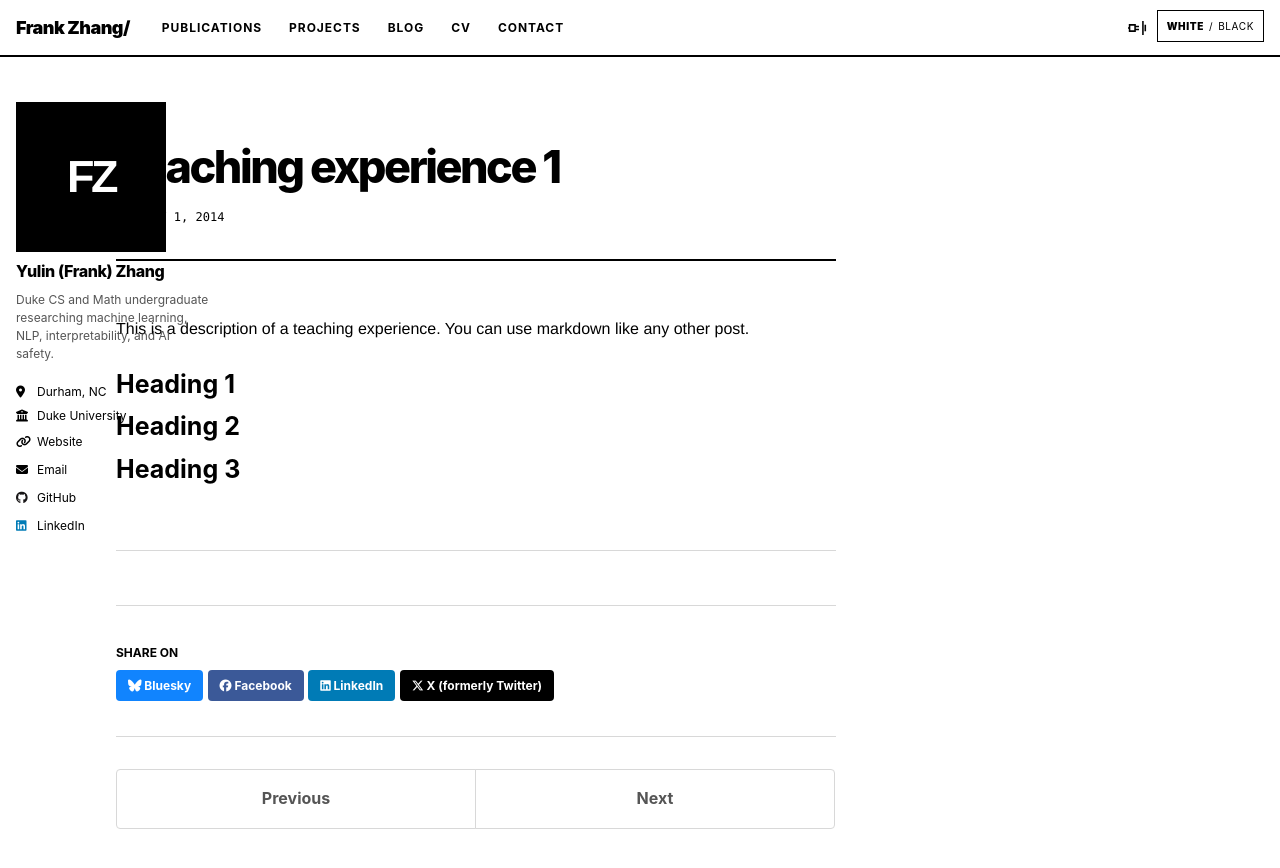
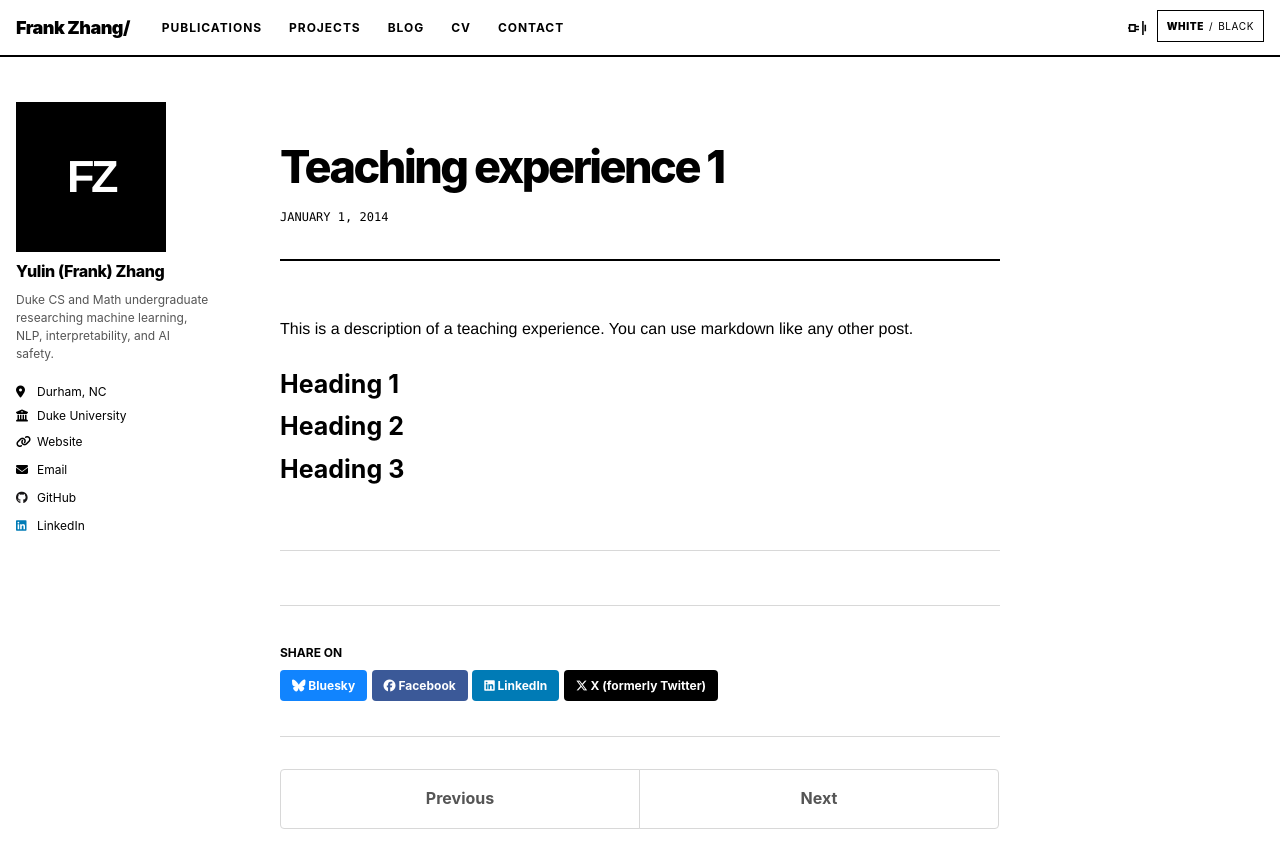
Before and after one commit to frankyzha/frankyzha.github.io, a Jekyll site: the page built from _teaching/2014-spring-teaching-1.md, in a window 1280 px wide. Shown: the top 868 px of the page. Built offline with Jekyll 4.4.1, drawn with Linux system fonts in a browser that asks for light colours.

Commit message:
Center the post and tighten the contents offset

```diff
--- a/_sass/frank/_blog.scss
+++ b/_sass/frank/_blog.scss
@@ -54,7 +54,7 @@
   width: 100%;
   max-width: $frank-post-width;
   float: none;
-  margin: 0 auto 0 max(2rem, calc(50vw - 540px));
+  margin: 0 auto;
   padding: clamp(1rem, 2vw, 1.5rem) 0 4rem;
 }
 
@@ -202,7 +202,7 @@
 .floating-toc {
   position: fixed;
   top: 8rem;
-  left: max(1rem, calc(50vw - 700px));
+  left: max(1rem, calc(50vw - 520px));
   z-index: 18;
 }
 
--- a/_sass/frank/_responsive.scss
+++ b/_sass/frank/_responsive.scss
@@ -1,9 +1,4 @@
 @media (max-width: $frank-tablet) {
-  .page.page--post {
-    margin-right: auto;
-    margin-left: auto;
-  }
-
   .floating-toc {
     top: auto;
     bottom: 1rem;
```
